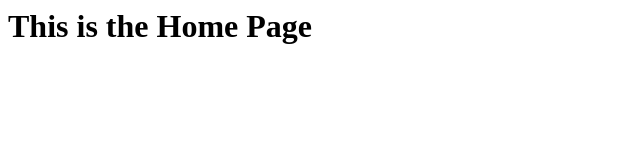
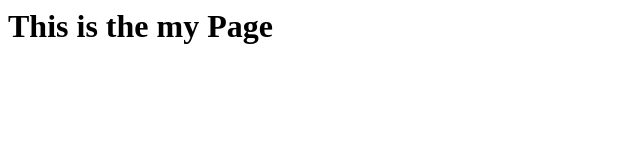
Before and after one commit to Abhishekmenonk/CodeDeployGitHubDemo, a plain HTML site: page index.html in a window 1280 px wide. Shown: the whole page, without its empty margins (0-640 px from the left). Drawn offline with Linux system fonts and the light colour scheme.

Commit message:
Update index.html

```diff
--- a/index.html
+++ b/index.html
@@ -2,7 +2,7 @@
 
 <body>
 
-<h1>This is the Home Page </h1>
+<h1>This is the my Page </h1>
 
 </body>
 </html>
```
